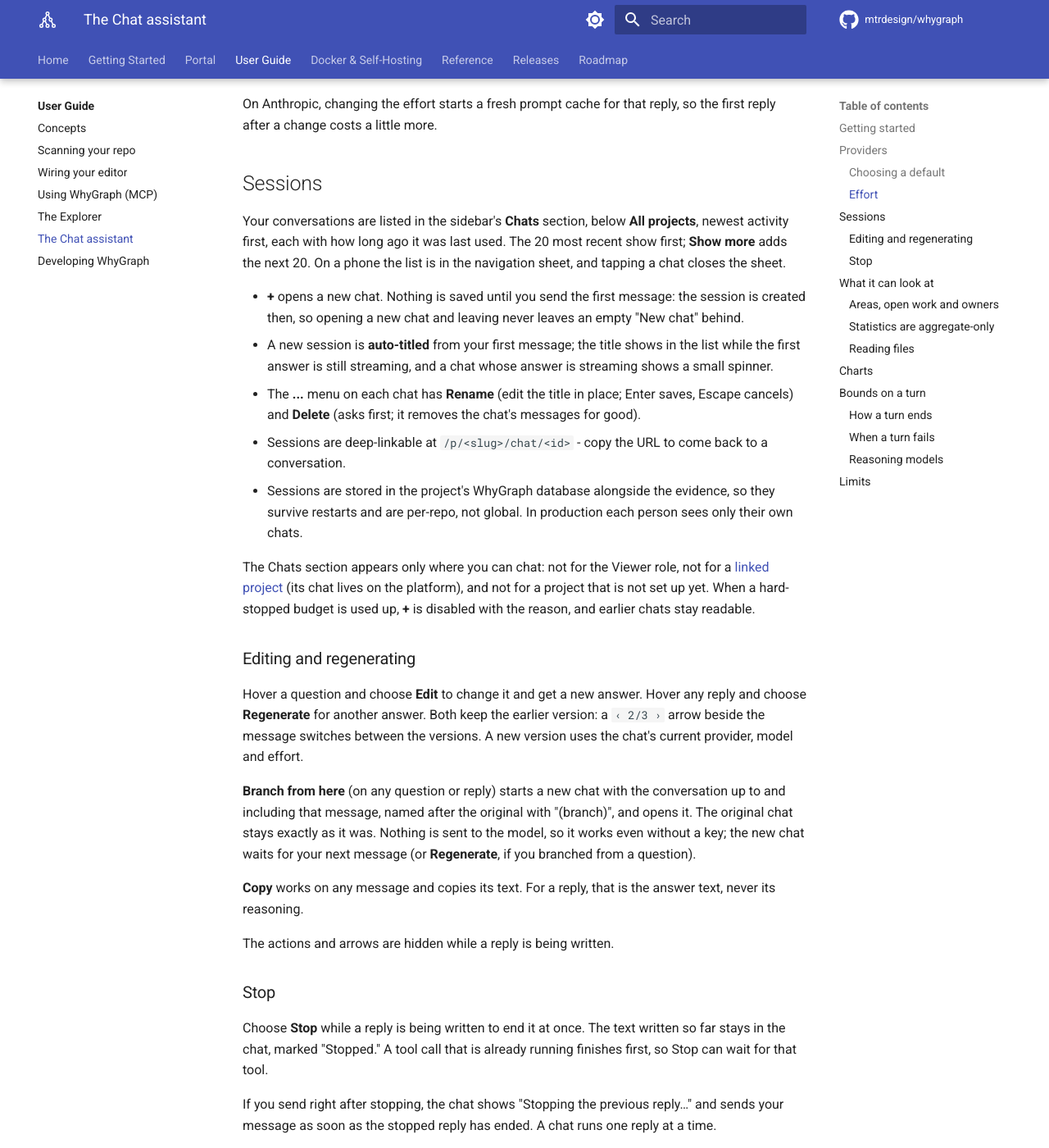
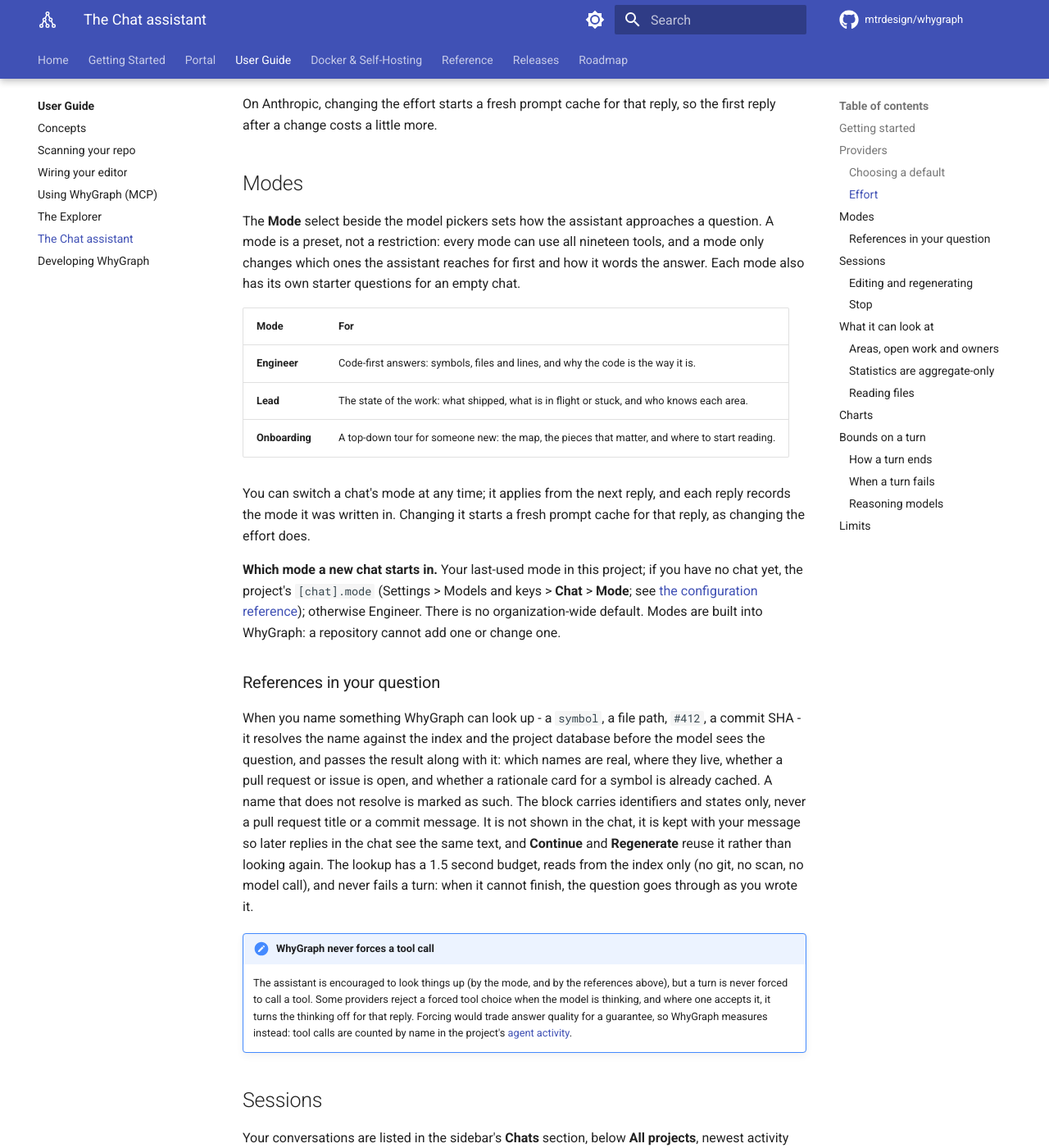
Before and after one commit to mtrdesign/whygraph, an MkDocs documentation site: the page built from docs/guide/chat.md, in a window 1280 px wide and 1400 px high, scrolled down 2989 px. Shown: the whole window at 82% size. Built offline with MkDocs 1.6.1 and Material for MkDocs 9.7.7, drawn with Linux system fonts in a browser that asks for light colours; comment, search, counter and statistics services are not loaded.

Commit message:
1c: docs for modes and grounding

```diff
--- a/docs/guide/chat.md
+++ b/docs/guide/chat.md
@@ -115,6 +115,47 @@
 
 On Anthropic, changing the effort starts a fresh prompt cache for that reply, so the first reply after
 a change costs a little more.
+
+## Modes
+
+The **Mode** select beside the model pickers sets how the assistant approaches a question. A mode is a
+preset, not a restriction: every mode can use all nineteen tools, and a mode only changes which ones the
+assistant reaches for first and how it words the answer. Each mode also has its own starter questions
+for an empty chat.
+
+| Mode | For |
+|---|---|
+| **Engineer** | Code-first answers: symbols, files and lines, and why the code is the way it is. |
+| **Lead** | The state of the work: what shipped, what is in flight or stuck, and who knows each area. |
+| **Onboarding** | A top-down tour for someone new: the map, the pieces that matter, and where to start reading. |
+
+You can switch a chat's mode at any time; it applies from the next reply, and each reply records the
+mode it was written in. Changing it starts a fresh prompt cache for that reply, as changing the effort
+does.
+
+**Which mode a new chat starts in.** Your last-used mode in this project; if you have no chat yet, the
+project's `[chat].mode` (Settings > Models and keys > **Chat** > **Mode**; see
+[the configuration reference](../reference/configuration.md#section-by-section)); otherwise Engineer. There is no organization-wide
+default. Modes are built into WhyGraph: a repository cannot add one or change one.
+
+### References in your question
+
+When you name something WhyGraph can look up - a `symbol`, a file path, `#412`, a commit SHA - it
+resolves the name against the index and the project database before the model sees the question, and
+passes the result along with it: which names are real, where they live, whether a pull request or issue
+is open, and whether a rationale card for a symbol is already cached. A name that does not resolve is
+marked as such. The block carries identifiers and states only, never a pull request title or a commit
+message. It is not shown in the chat, it is kept with your message so later replies in the chat see the
+same text, and **Continue** and **Regenerate** reuse it rather than looking again. The lookup has a
+1.5 second budget, reads from the index only (no git, no scan, no model call), and never fails a turn:
+when it cannot finish, the question goes through as you wrote it.
+
+!!! note "WhyGraph never forces a tool call"
+    The assistant is encouraged to look things up (by the mode, and by the references above), but a
+    turn is never forced to call a tool. Some providers reject a forced tool choice when the model is
+    thinking, and where one accepts it, it turns the thinking off for that reply. Forcing would trade
+    answer quality for a guarantee, so WhyGraph measures instead: tool calls are counted by name in
+    the project's [agent activity](../portal/agents.md#agent-activity).
 
 ## Sessions
 
```
Also changed, not shown: CLAUDE.md (+1 -1 lines), docs/portal/projects.md (+3 -1 lines), docs/reference/configuration.md (+3 -1 lines).
